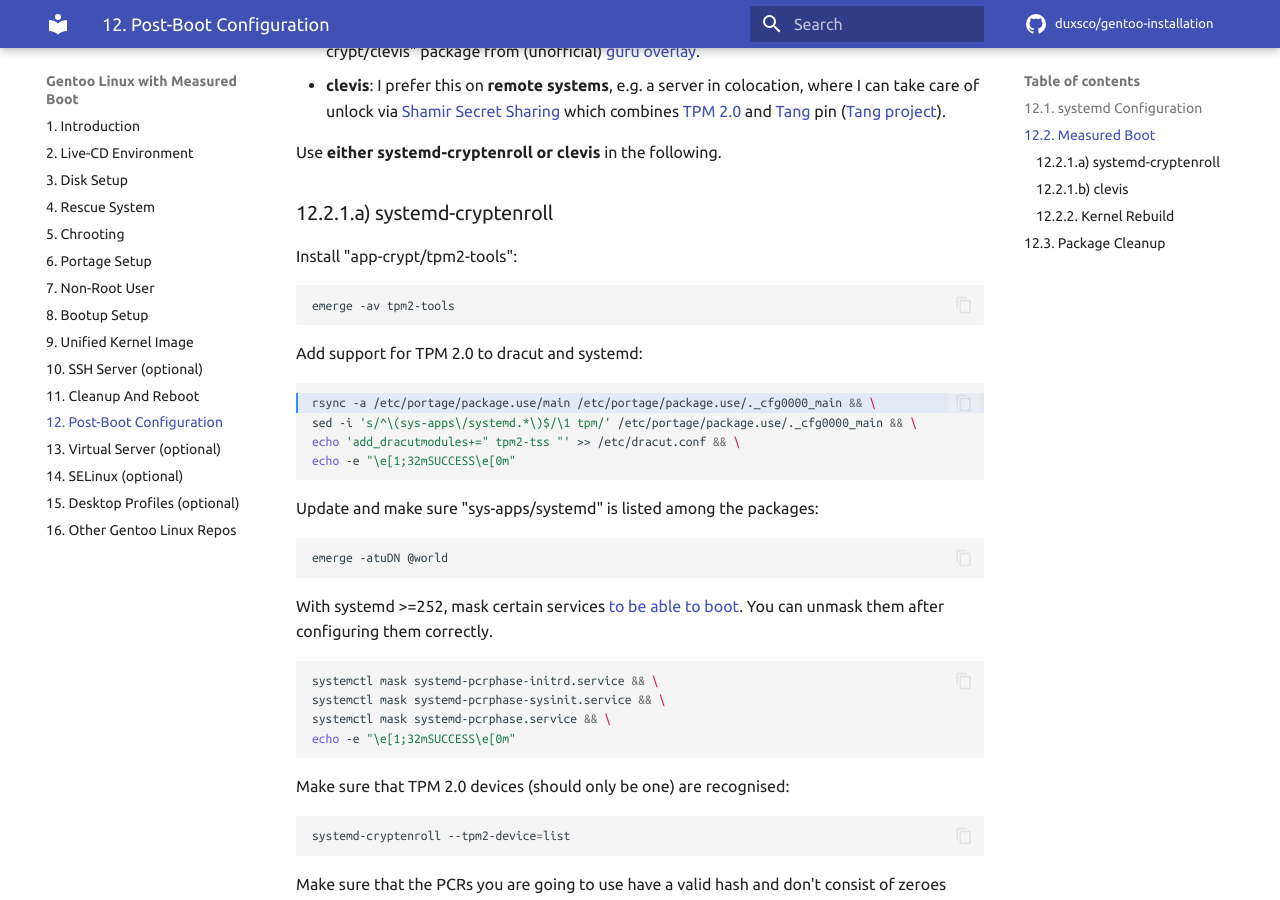
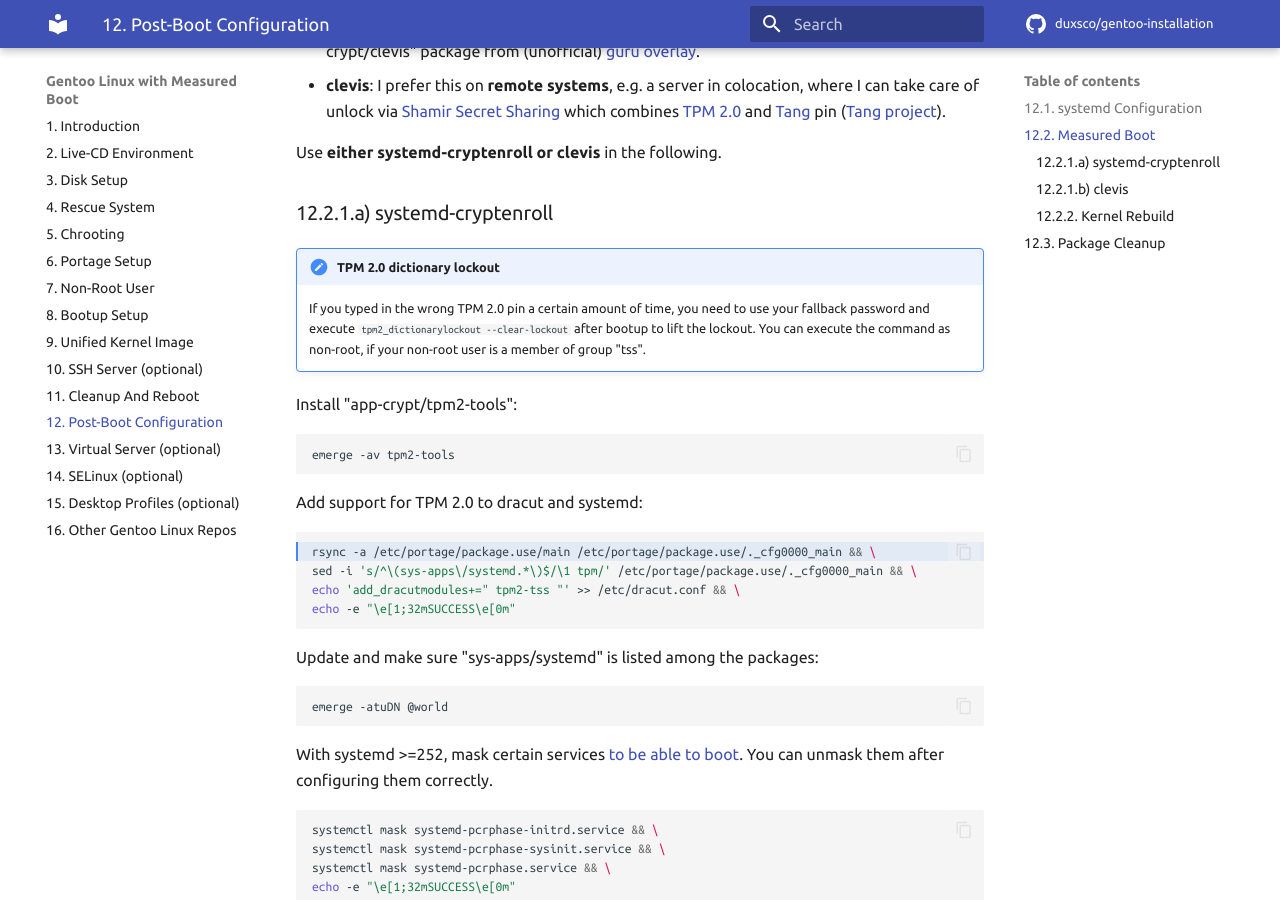
Before and after one commit to duxsco/gentoo-installation, an MkDocs documentation site: the page built from docs/post-boot_configuration.md, in a window 1280 px wide and 900 px high, scrolled down 1816 px. Built offline with MkDocs 1.6.1 and Material for MkDocs 9.7.7, drawn with Linux system fonts in a browser that asks for light colours; comment, search, counter and statistics services are not loaded.

Commit message:
Add info on TPM 2.0 dictionary lockout

```diff
--- a/docs/post-boot_configuration.md
+++ b/docs/post-boot_configuration.md
@@ -84,6 +84,9 @@ You have two reasonable options for measured boot on systemd:
 Use **either systemd-cryptenroll or clevis** in the following.
 
 ### 12.2.1.a) systemd-cryptenroll
+
+!!! note "TPM 2.0 dictionary lockout"
+    If you typed in the wrong TPM 2.0 pin a certain amount of time, you need to use your fallback password and execute `tpm2_dictionarylockout --clear-lockout` after bootup to lift the lockout. You can execute the command as non-root, if your non-root user is a member of group "tss".
 
 Install "app-crypt/tpm2-tools":
 
```
